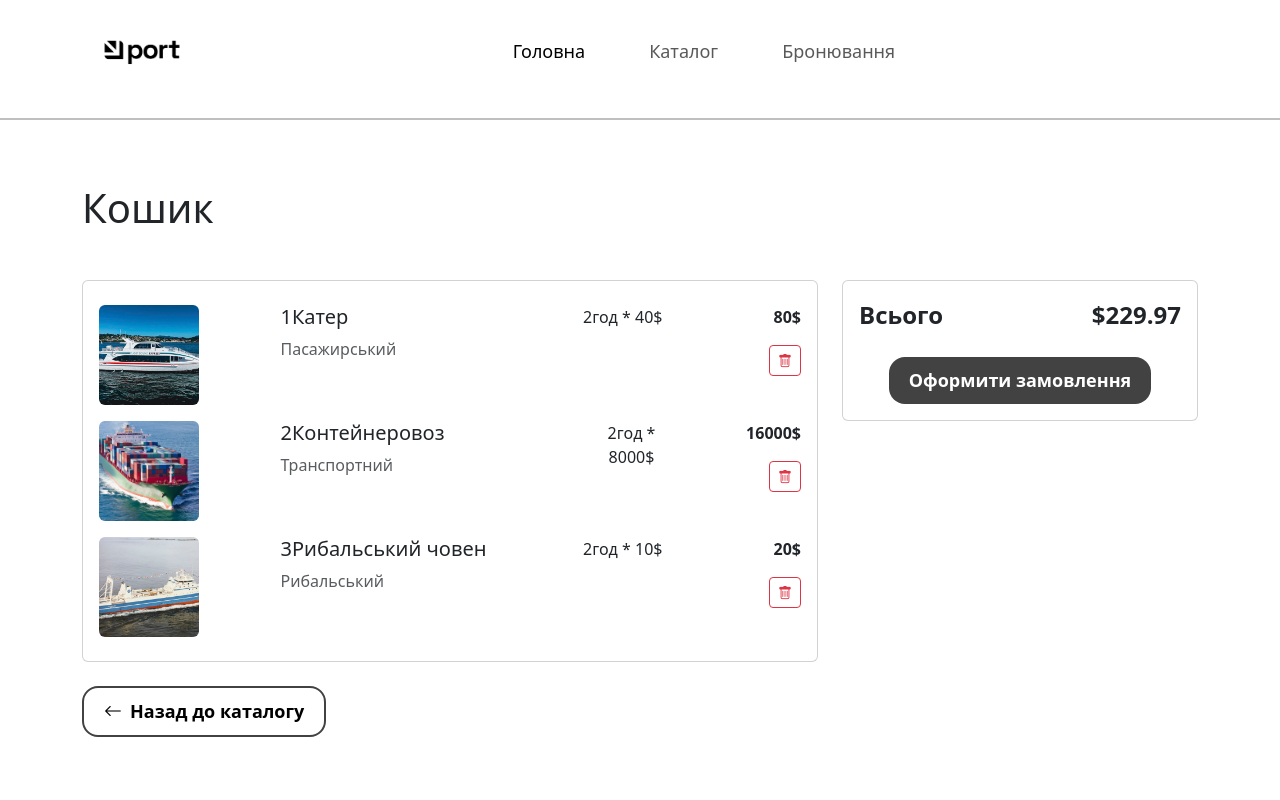
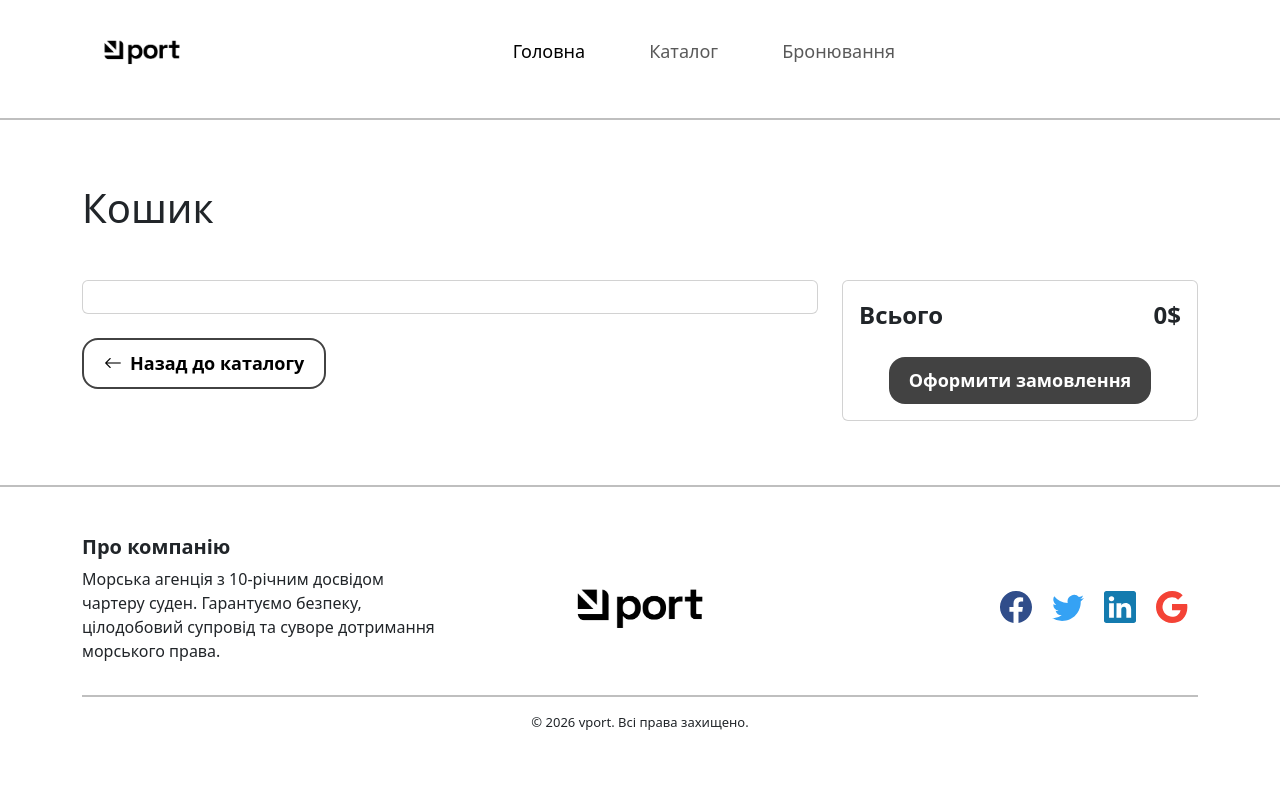
Before and after one commit to Sarty1234/web-lab-univer, a React (Create React App) app in the folder web-lab/: page /shopping-cart in a window 1280 px wide. Shown: the top 800 px of the page. Built offline with nearby package versions, Linux system fonts and the light colour scheme.

Commit message:
added shopping cart logic

```diff
--- a/web-lab/package.json
+++ b/web-lab/package.json
@@ -3,6 +3,7 @@
   "version": "0.1.0",
   "private": true,
   "dependencies": {
+    "@reduxjs/toolkit": "^2.13.0",
     "@testing-library/dom": "^10.4.2",
     "@testing-library/jest-dom": "^6.9.1",
     "@testing-library/react": "^16.3.3",
@@ -11,6 +12,7 @@
     "bootstrap": "^5.3.8",
     "react": "^19.3.0",
     "react-dom": "^19.3.0",
+    "react-redux": "^9.3.1",
     "react-router-dom": "^7.18.4",
     "react-scripts": "5.0.1",
     "web-vitals": "^2.1.4"
--- a/web-lab/src/App.js
+++ b/web-lab/src/App.js
@@ -15,6 +15,8 @@ import CatalogPage from './Pages/CatalogPage.js'
 import ItemPage from './Pages/ItemPage.js'
 import Footer from './components/Footer.js'
 import ShoppingCart from './Pages/ShoppingCart.js';
+import { Provider } from 'react-redux';
+import { store } from "./redux/store.js"
 
 function App() {
   return (
@@ -23,6 +25,7 @@ function App() {
         <Navbar />
 
         <ViewMoreProvider>
+        <Provider store={store}>
         <CatalogDataProvider>
 
           <Routes>
@@ -34,6 +37,7 @@ function App() {
 
 
         </CatalogDataProvider>
+        </Provider>
         </ViewMoreProvider>
 
         <Footer />
--- a/web-lab/src/Pages/ItemPage.js
+++ b/web-lab/src/Pages/ItemPage.js
@@ -4,6 +4,10 @@ import { Link } from "react-router-dom";
 import { useCatalogDataContext } from "../components/CatalogPage/CatalogDataContext";
 import { WeightProperty } from "../components/CatalogPage/WeightProperty";
 import { ClassProperty } from "../components/CatalogPage/ClassProperty";
+
+import { useDispatch } from "react-redux";
+import { addCartItem } from "../redux/actions";
+import { ItemWithDates } from "../components/ShoppingCartPage/ItemWithDates";
 
 export default function ItemPage() {
   const { items, displayElementID } = useCatalogDataContext();
@@ -16,6 +20,18 @@ export default function ItemPage() {
   const count = Math.max(0, Number(rentDuration) || 0);
   const pricePerTimeUnit = rentTimeUnit === "d" ? item.priceDay : item.priceHour;
   const rentPrice = count * pricePerTimeUnit;
+
+
+
+  const dispatch = useDispatch();
+  const handleAddToCart = () => {
+    const newItem = new ItemWithDates(item,
+      rentTimeUnit === "d" ? false : true,
+      rentDuration
+    );
+
+    dispatch(addCartItem(newItem));
+  };
 
 
 
@@ -114,9 +130,11 @@ export default function ItemPage() {
                 Назад
             </button>
           </Link>
+          <Link to="/shopping-cart">
             <button
               type="button"
               className="btn hover-shadow"
+              onClick={handleAddToCart}
               style={{
                 background: 'rgb(66, 66, 66)',
                 color: '#ffffff',
@@ -131,6 +149,7 @@ export default function ItemPage() {
             >
               В корзину
             </button>
+          </Link>
         </div>
       </div>
     </div>
--- a/web-lab/src/Pages/ShoppingCart.js
+++ b/web-lab/src/Pages/ShoppingCart.js
@@ -1,14 +1,21 @@
 
-import { ItemWithDates } from "../components/ShoppingCartPage/ItemWithDates";
 import OrderCard from "../components/ShoppingCartPage/OrderCard";
-import { useCatalogDataContext } from "../components/CatalogPage/CatalogDataContext";
 import { Link } from "react-router-dom";
+
+import { useSelector } from "react-redux";
 
 
 export default function ShoppingCart() {
-  const { items } = useCatalogDataContext();
-  let notVisibleItems = [...items];
-  const visibleItems = notVisibleItems.map(aObj => new ItemWithDates(aObj, true, 2));
+  const visibleItems = useSelector((state) => state.items);
+  const total = visibleItems.reduce(
+  (accumulator, currentValue) =>
+    accumulator +
+    (currentValue.useHours ? currentValue.item.priceHour : currentValue.item.priceDay)
+     * currentValue.amount,
+    0,
+  );
+  console.log("Printing cart");
+  console.log(visibleItems);
 
 
   return (
@@ -19,8 +26,8 @@ export default function ShoppingCart() {
           {/* Cart Items */}
           <div className="card mb-4">
             <div className="card-body">
-              {visibleItems.map((itemWithDates) => (
-                <OrderCard key= { "c_" + itemWithDates.item.id.toString() + "_" + itemWithDates.item.headerTitle.toString() } itemWithDates={ itemWithDates }/>
+              {visibleItems.map((itemWithDates, index) => (
+                <OrderCard key= { `cart-item-${itemWithDates.item.id}-${itemWithDates.useHours}-${itemWithDates.amount}-${index}` } itemWithDates={ itemWithDates } cartID={ index }/>
               ))}
             </div>
           </div>
@@ -46,7 +53,7 @@ export default function ShoppingCart() {
             <div className="card-body">
               <div className="d-flex justify-content-between mb-4" style={{ fontSize: "1.5rem" }}>
                 <strong>Всього</strong>
-                <strong>$229.97</strong>
+                <strong>{total}$</strong>
               </div>
               <div className="d-flex justify-content-center">
                 <button className="btn hover-shadow" style={{
--- a/web-lab/src/components/ShoppingCartPage/OrderCard.js
+++ b/web-lab/src/components/ShoppingCartPage/OrderCard.js
@@ -1,9 +1,16 @@
 
 import { ClassProperty } from "../CatalogPage/ClassProperty";
+import { useDispatch } from "react-redux";
+import { removeCartItem } from "../../redux/actions";
 
 
-export default function OrderCard({ itemWithDates }) {
+export default function OrderCard({ itemWithDates, cartID }) {
+  const dispatch = useDispatch();
 
+  const handleItemRemove = () => {
+    console.log(`Deleting item ${cartID}`);
+    dispatch(removeCartItem(cartID));
+  };
 
   return (
     <div className="row cart-item py-2">
@@ -23,7 +30,7 @@ export default function OrderCard({ itemWithDates }) {
       </div>
       <div className="col-md-2 text-end" style={{ marginBottom: "0rem" }}>
         <p className="fw-bold">{((itemWithDates.useHours ? itemWithDates.item.priceHour : itemWithDates.item.priceDay) * itemWithDates.amount).toString() + "$"}</p>
-        <button className="btn btn-sm btn-outline-danger">
+        <button onClick={handleItemRemove} className="btn btn-sm btn-outline-danger">
           <i className="bi bi-trash"></i>
         </button>
       </div>
--- /dev/null
+++ b/web-lab/src/redux/actions.js
@@ -0,0 +1,13 @@
+
+export const ADD_CART_ITEM = 'cart/ADD_CART_ITEM';
+export const REMOVE_CART_ITEM = 'cart/REMOVE_CART_ITEM';
+
+export const addCartItem = (itemWithDates) => ({
+  type: ADD_CART_ITEM,
+  payload: itemWithDates,
+});
+
+export const removeCartItem = (index) => ({
+  type: REMOVE_CART_ITEM,
+  payload: index,
+});
--- /dev/null
+++ b/web-lab/src/redux/reducers.js
@@ -0,0 +1,26 @@
+
+import { ADD_CART_ITEM, REMOVE_CART_ITEM } from './actions';
+
+const initialState = {
+  items: [],
+};
+
+export const cartReducer = (state = initialState, action) => {
+  switch (action.type) {
+    case ADD_CART_ITEM:
+      return {
+        ...state,
+        items: [...state.items, action.payload],
+      };
+
+    case REMOVE_CART_ITEM:
+      console.log(`ac payload ${action.payload}`);
+      return {
+        ...state,
+        items: state.items.filter((_, index) => index !== action.payload),
+      };
+
+    default:
+      return state;
+  }
+};
--- /dev/null
+++ b/web-lab/src/redux/store.js
@@ -0,0 +1,5 @@
+
+import { createStore } from 'redux';
+import { cartReducer } from './reducers';
+
+export const store = createStore(cartReducer);
```
Also changed, not shown: 1 other file (tests, documents, lock files or other folders). Lines whose indentation alone changed are shown as unchanged.
